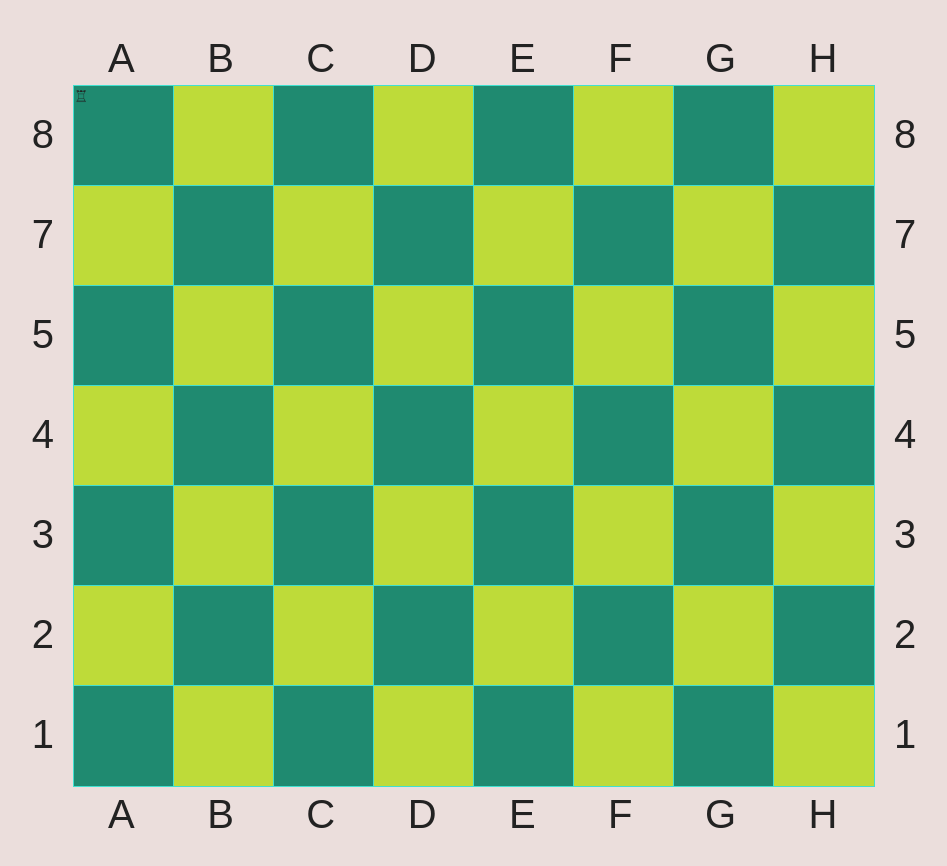
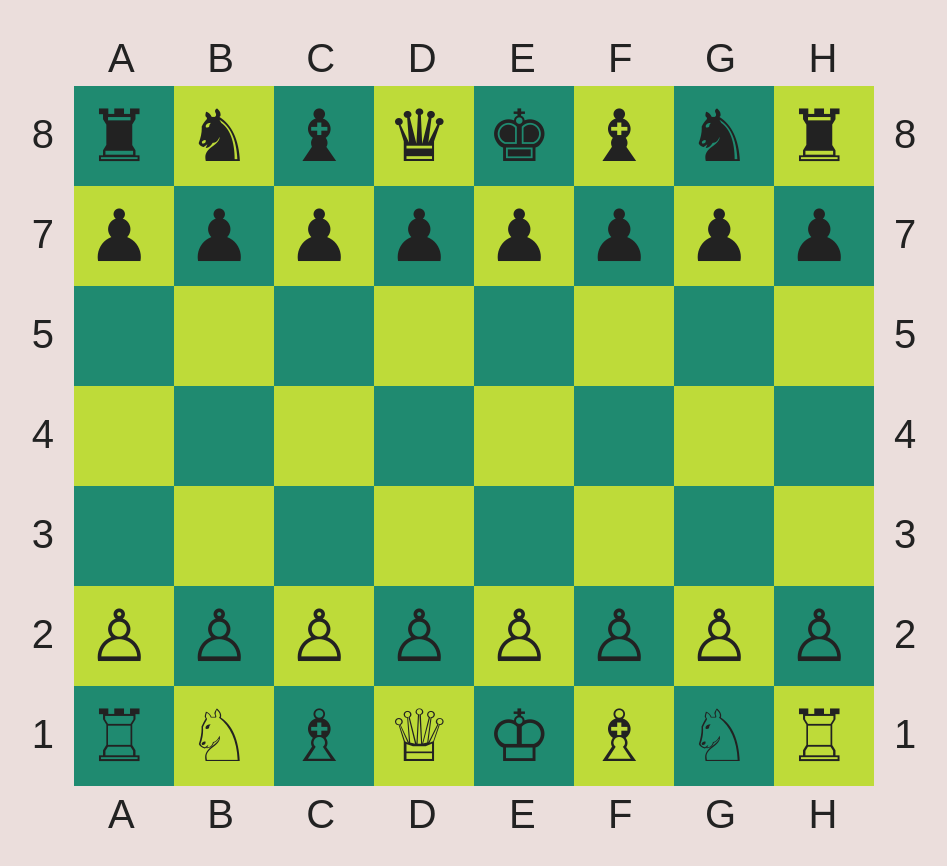
Before and after one commit to melrodbos/Chessboard, a website: page index.html in a window 1280 px wide. Shown: the whole page, without its empty margins (166-1113 px from the left). Drawn offline with Linux system fonts and the light colour scheme.

Commit message:
Pieces! We have pieces!

```diff
--- a/index.html
+++ b/index.html
@@ -57,7 +57,7 @@
                 background-color: #BEDB39;
                 width: 12.5%;
                 padding-bottom: 12.5%;
-                outline: 1px solid turquoise;
+                /* outline: 1px solid turquoise; */
                 float: left;
                 display: block;
                 /* position: relative; */
@@ -160,14 +160,11 @@
             }
             /* END Row Styles */
 
+            .piece {
+              font-size: 4.5em;
+              padding-left: 13px;
+            }
 
-            .piece {}
-
-            .white {}
-
-            .rook {}
-
-            .piece-white-rook {
                 /* What goes here? */
             }
 
@@ -186,25 +183,25 @@
               <li class="letters">H</li>
             </ul>
             <ul class="row rank-8">
-                <li class="square file-a"><span class="piece">&#x2656;</span></li>
-                <li class="square file-b"></li>
-                <li class="square file-c"></li>
-                <li class="square file-d"></li>
-                <li class="square file-e"></li>
-                <li class="square file-f"></li>
-                <li class="square file-g"></li>
-                <li class="square file-h"></li>                    <!-- single square -->
+                <li class="square file-a"><span class="piece">&#9820;</span></li>
+                <li class="square file-b"><span class="piece">&#9822;</span></li>
+                <li class="square file-c"><span class="piece">&#9821;</span></li>
+                <li class="square file-d"><span class="piece">&#9819;</span></li>
+                <li class="square file-e"><span class="piece">&#9818;</span></li>
+                <li class="square file-f"><span class="piece">&#9821;</span></li>
+                <li class="square file-g"><span class="piece">&#9822;</span></li>
+                <li class="square file-h"><span class="piece">&#9820;</span></li>                    <!-- single square -->
             </ul>
             <!-- .row -->
             <ul class="row rank-7">
-                <li class="square file-a"></li>
-                <li class="square file-b"></li>
-                <li class="square file-c"></li>
-                <li class="square file-d"></li>
-                <li class="square file-e"></li>
-                <li class="square file-f"></li>
-                <li class="square file-g"></li>
-                <li class="square file-h"></li>
+                <li class="square file-a"><span class="piece">&#9823;</span></li>
+                <li class="square file-b"><span class="piece">&#9823;</span></li>
+                <li class="square file-c"><span class="piece">&#9823;</span></li>
+                <li class="square file-d"><span class="piece">&#9823;</span></li>
+                <li class="square file-e"><span class="piece">&#9823;</span></li>
+                <li class="square file-f"><span class="piece">&#9823;</span></li>
+                <li class="square file-g"><span class="piece">&#9823;</span></li>
+                <li class="square file-h"><span class="piece">&#9823;</span></li>
             </ul>
             <ul class="row rank-5">
                 <li class="square file-a"></li>
@@ -237,24 +234,24 @@
                 <li class="square file-h"></li>
             </ul>
             <ul class="row rank-2">
-                <li class="square file-a"></li>
-                <li class="square file-b"></li>
-                <li class="square file-c"></li>
-                <li class="square file-d"></li>
-                <li class="square file-e"></li>
-                <li class="square file-f"></li>
-                <li class="square file-g"></li>
-                <li class="square file-h"></li>
+                <li class="square file-a"><span class="piece">&#9817;</span></li>
+                <li class="square file-b"><span class="piece">&#9817;</span></li>
+                <li class="square file-c"><span class="piece">&#9817;</span></li>
+                <li class="square file-d"><span class="piece">&#9817;</span></li>
+                <li class="square file-e"><span class="piece">&#9817;</span></li>
+                <li class="square file-f"><span class="piece">&#9817;</span></li>
+                <li class="square file-g"><span class="piece">&#9817;</span></li>
+                <li class="square file-h"><span class="piece">&#9817;</span></li>
             </ul>
             <ul class="row rank-1">
-                <li class="square file-a"></li>
-                <li class="square file-b"></li>
-                <li class="square file-c"></li>
-                <li class="square file-d"></li>
-                <li class="square file-e"></li>
-                <li class="square file-f"></li>
-                <li class="square file-g"></li>
-                <li class="square file-h"></li>
+              <li class="square file-a"><span class="piece">&#9814;</span></li>
+              <li class="square file-b"><span class="piece">&#9816;</span></li>
+              <li class="square file-c"><span class="piece">&#9815;</span></li>
+              <li class="square file-d"><span class="piece">&#9813;</span></li>
+              <li class="square file-e"><span class="piece">&#9812;</span></li>
+              <li class="square file-f"><span class="piece">&#9815;</span></li>
+              <li class="square file-g"><span class="piece">&#9816;</span></li>
+              <li class="square file-h"><span class="piece">&#9814;</span></li>
             </ul>
             <ul class="letters_wrap">
               <li class="letters">A</li>
```
